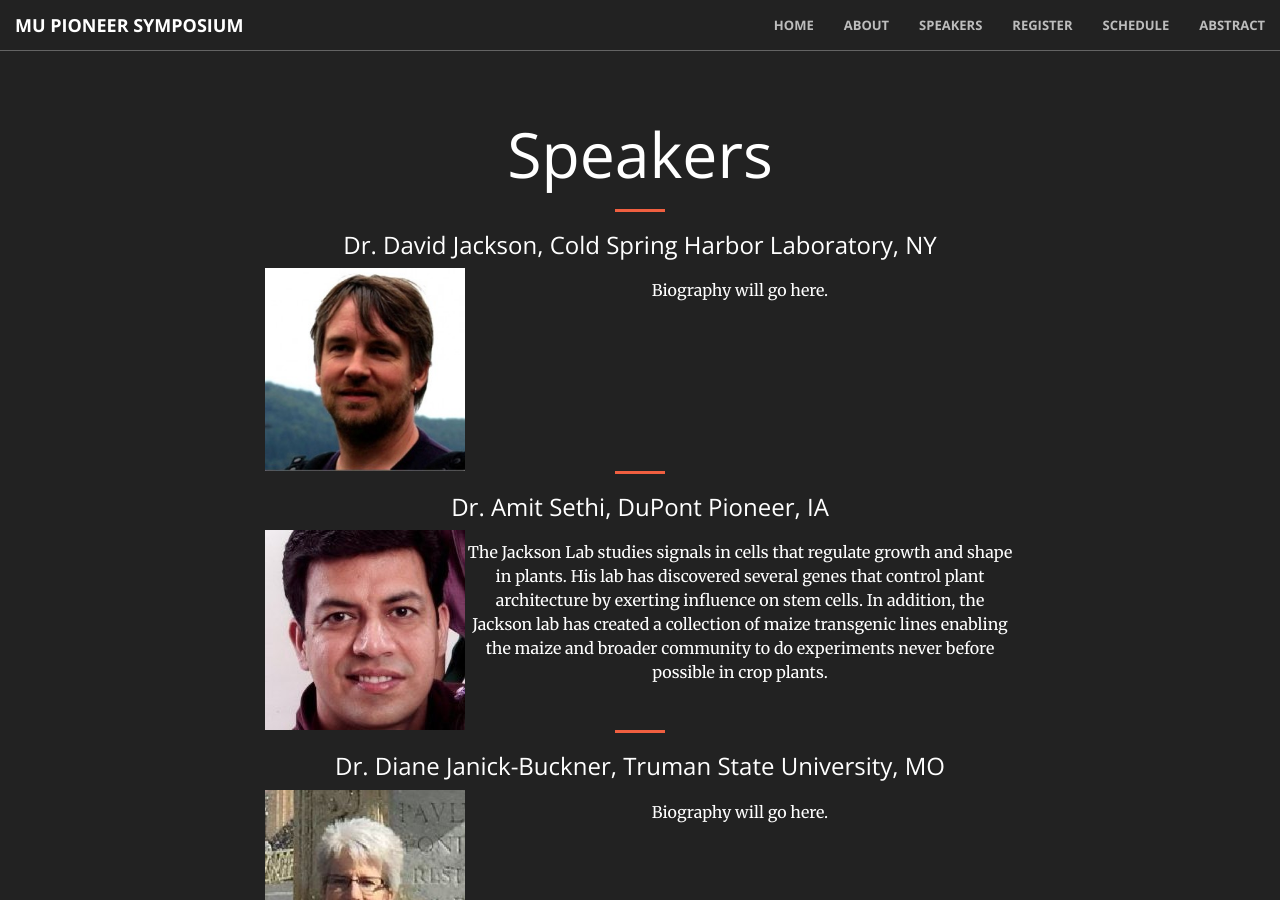
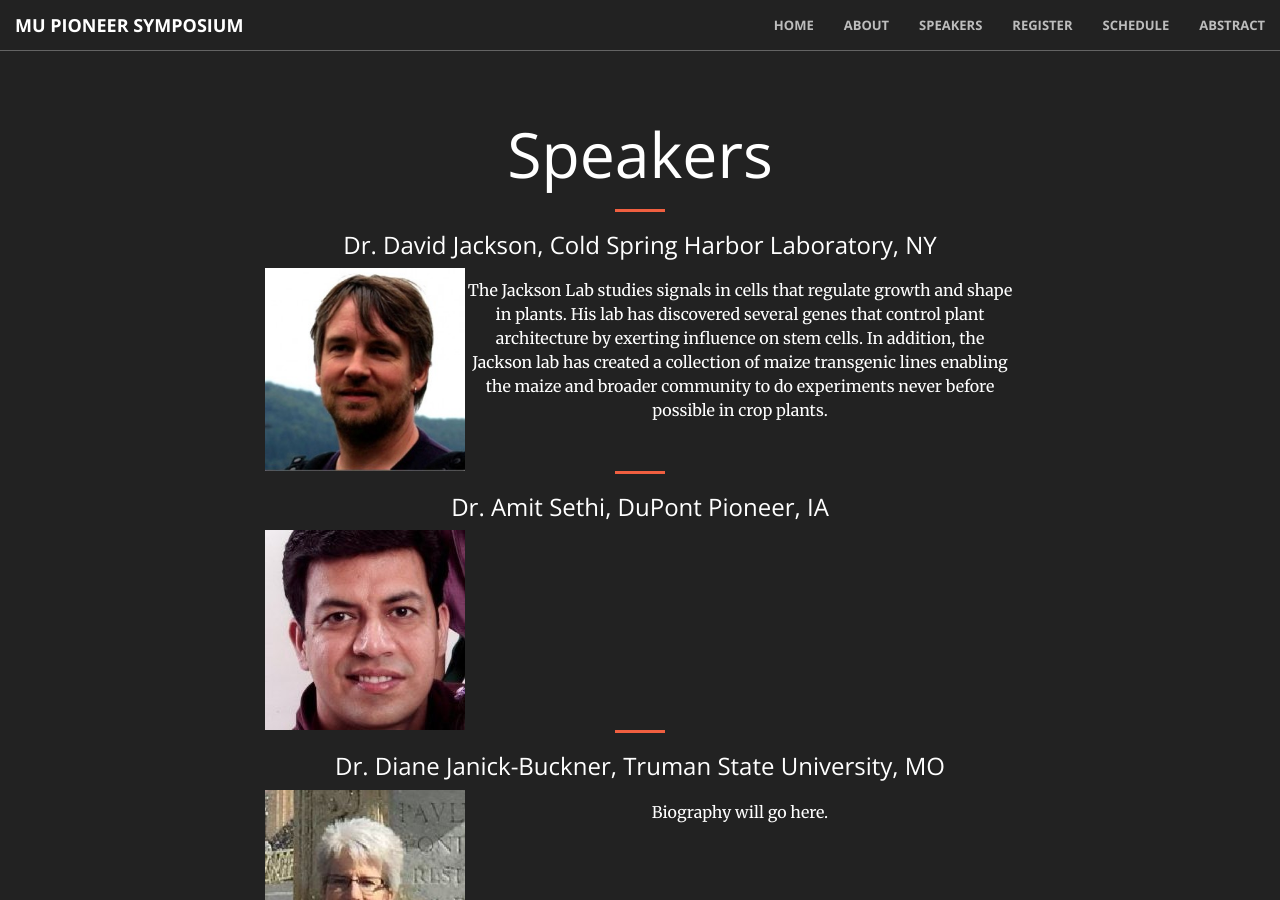
Before and after one commit to mupioneersymposium/mupioneersymposium.github.io, a Jekyll site: the page built from speakers.md, in a window 1280 px wide and 900 px high. Built offline with Jekyll 4.4.1, drawn with Linux system fonts in a browser that asks for light colours; part of the change alters nothing that is shown.

Commit message:
Update speakers.md

```diff
--- a/speakers.md
+++ b/speakers.md
@@ -9,7 +9,8 @@ layout: regular
 
 <img src="/img/speaker1.jpeg" alt="Dr. David Jackson Photo" width="200px" style="float: left" />
 
-Biography will go here.
+The Jackson Lab studies signals in cells that regulate growth and shape in plants. His lab has discovered several genes that control plant architecture by exerting influence on stem cells. In addition, the Jackson lab has created a collection of maize transgenic lines enabling the maize and broader community to do experiments never before possible in crop plants.
+
 
 <hr style="clear: both;" />
 
@@ -17,7 +18,6 @@ Biography will go here.
 
 <img src="/img/speaker2.png" alt="Dr. Amit Sethi Photo" width="200px" style="float: left" />
 
-The Jackson Lab studies signals in cells that regulate growth and shape in plants. His lab has discovered several genes that control plant architecture by exerting influence on stem cells. In addition, the Jackson lab has created a collection of maize transgenic lines enabling the maize and broader community to do experiments never before possible in crop plants.
 
 
 <hr style="clear: both;" />
```
